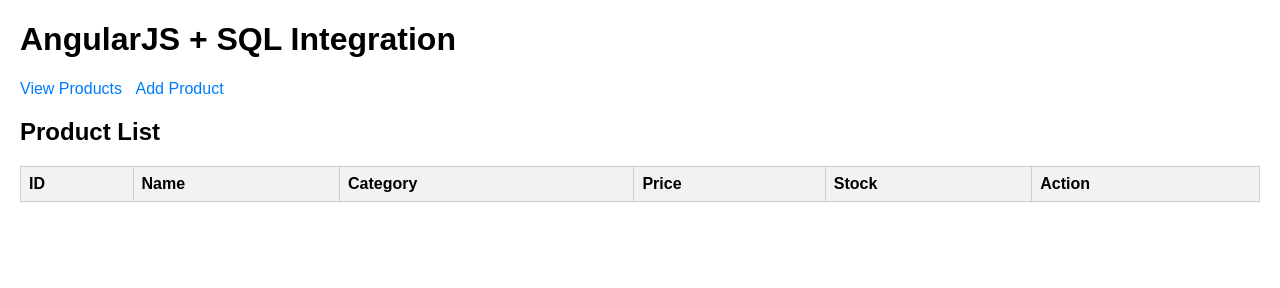
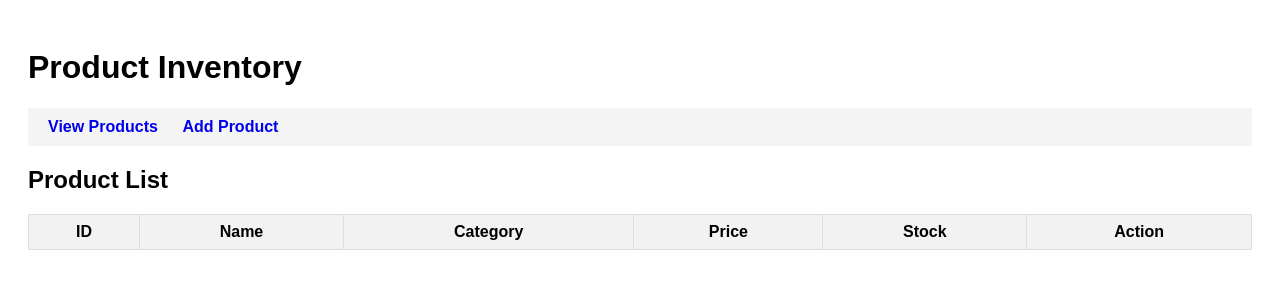
Before and after one commit to BhargaviB20/AngularJS_SQLIntegration, a website: page frontend/index.html in a window 1280 px wide. Drawn offline with nearby package versions, Linux system fonts and the light colour scheme; some packages are replaced by stand-ins of ours; no server answers.

Commit message:
Update index.html

```diff
--- a/frontend/index.html
+++ b/frontend/index.html
@@ -2,22 +2,24 @@
 <html lang="en" ng-app="inventoryApp">
 <head>
     <meta charset="UTF-8">
-  <title>AngularJS + SQL Integration</title>
+    <title>Inventory Project</title>
     <style>
-    body { font-family: Arial, sans-serif; margin: 20px; }
-    nav a { margin-right: 10px; text-decoration: none; color: #007bff; }
-    table { border-collapse: collapse; width: 100%; margin-top: 20px; }
-    th, td { border: 1px solid #ccc; padding: 8px; text-align: left; }
+        body { font-family: Arial, sans-serif; padding: 20px; }
+        nav { background: #f4f4f4; padding: 10px; margin-bottom: 20px; }
+        nav a { padding: 10px; text-decoration: none; font-weight: bold; }
+        table { border-collapse: collapse; width: 100%; }
+        th, td { border: 1px solid #ddd; padding: 8px; }
         th { background-color: #f2f2f2; }
-    button { padding: 6px 12px; margin: 4px; cursor: pointer; }
-    .delete-btn { background-color: red; color: white; border: none; }
-    .add-btn { background-color: green; color: white; border: none; }
+        input { display: block; margin-bottom: 10px; padding: 8px; width: 300px; }
+        button { padding: 10px 15px; background-color: #007bff; color: white; border: none; cursor: pointer; }
+        .delete-btn { background-color: #dc3545; }
     </style>
     <script src="https://ajax.googleapis.com/ajax/libs/angularjs/1.8.2/angular.min.js"></script>
     <script src="https://ajax.googleapis.com/ajax/libs/angularjs/1.8.2/angular-route.min.js"></script>
 </head>
 <body>
-  <h1>AngularJS + SQL Integration</h1>
+
+    <h1>Product Inventory</h1>
     <nav>
         <a href="#!/products">View Products</a>
         <a href="#!/add">Add Product</a>
@@ -28,5 +30,6 @@
     <script src="app.js"></script>
     <script src="ProductService.js"></script>
     <script src="ProductController.js"></script>
+
 </body>
 </html>
```
Lines whose indentation alone changed are shown as unchanged.
